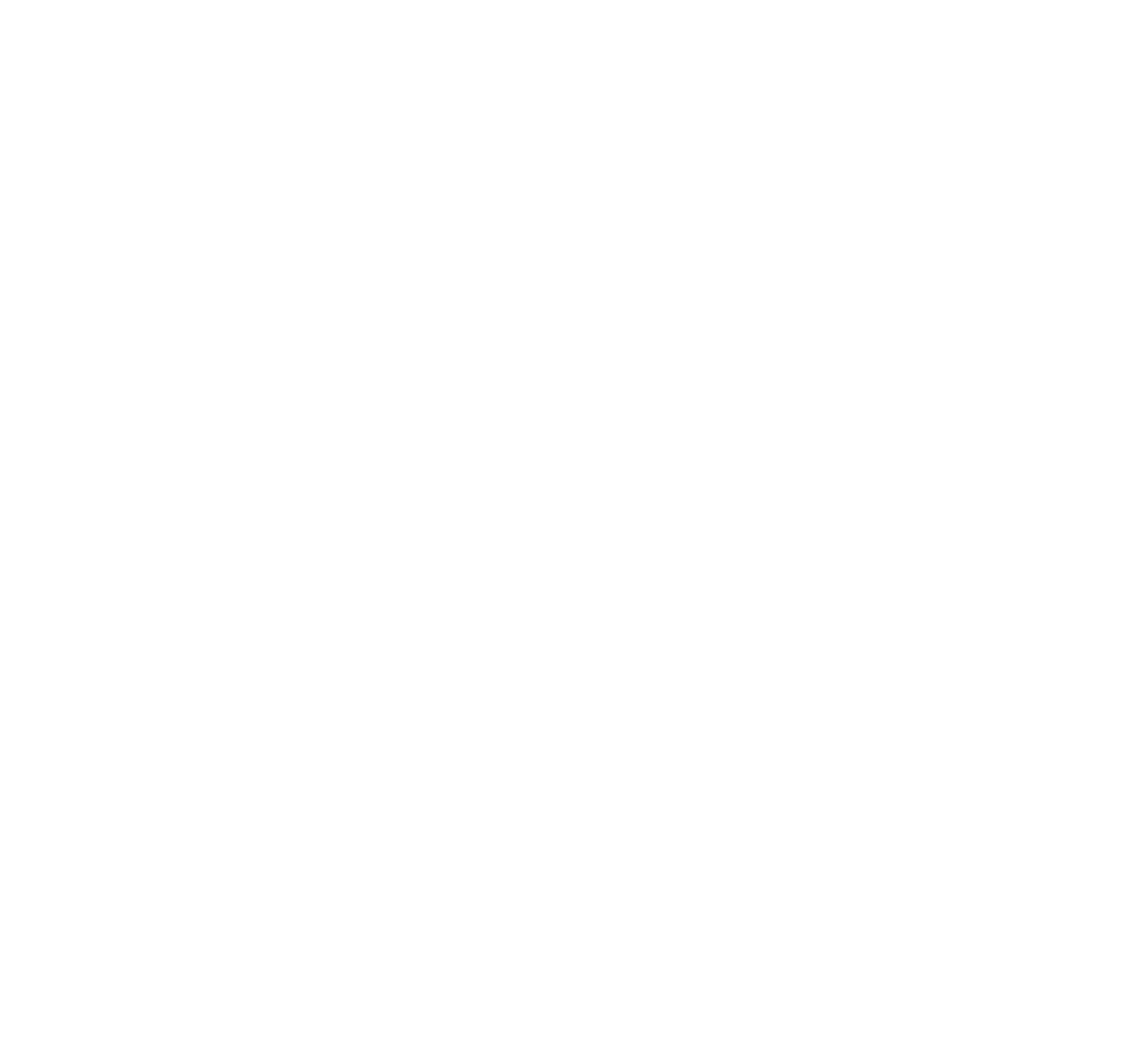
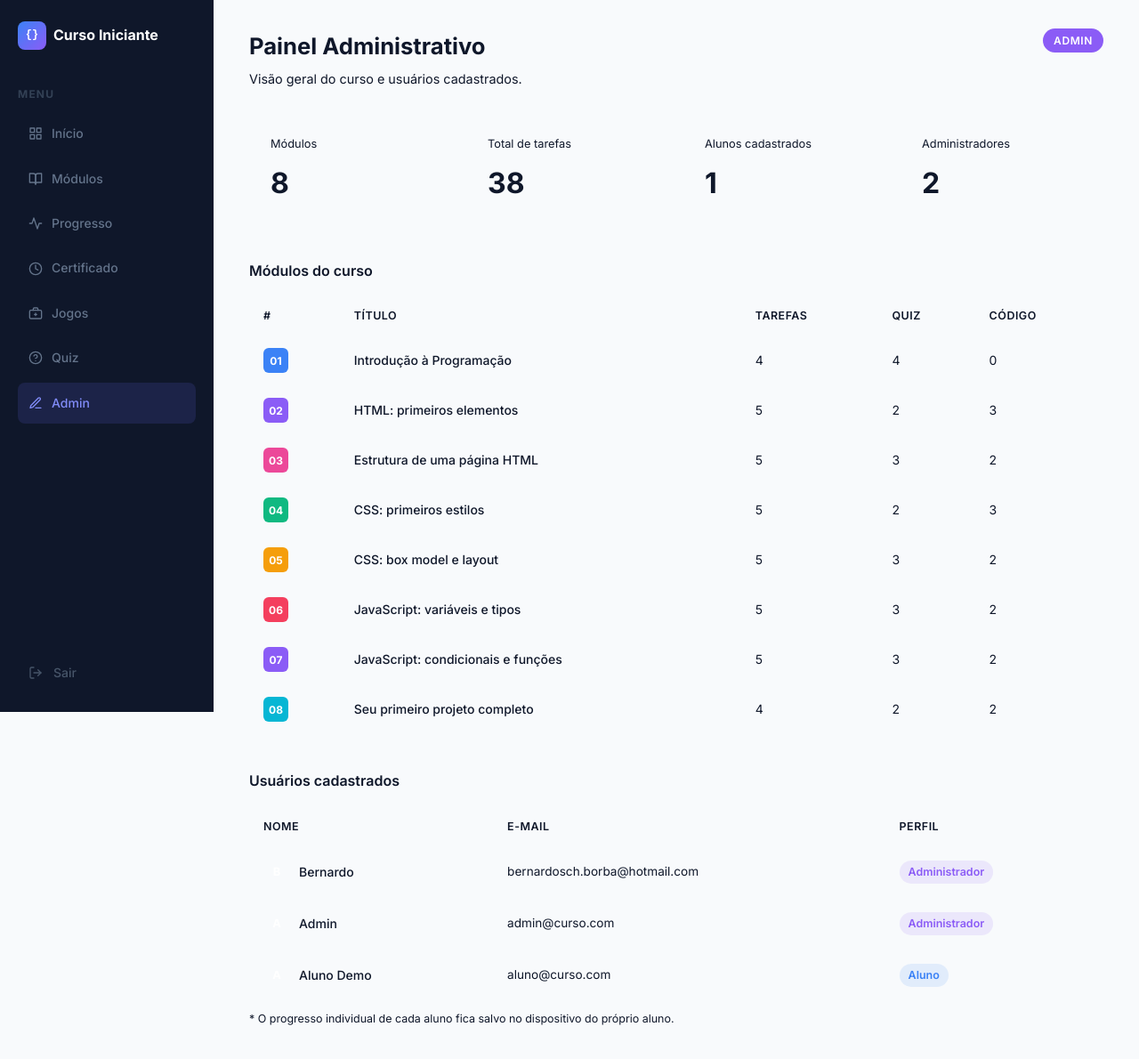
Before and after one commit to Folha111/curso-iniciante-na-programacao, a React (Vite) app: page /admin in a window 1280 px wide. Before the commit this address had no page. Shown: the top 1190 px of the page at 89% size. Before the commit the page ends 800 px from the top, so only its background shows below. Built offline with nearby package versions, Linux system fonts and the light colour scheme; sample sign-in values are in the browser's storage.

Commit message:
Add admin panel with role-based access (admin/aluno)

```diff
--- a/src/App.jsx
+++ b/src/App.jsx
@@ -2,6 +2,7 @@ import { Routes, Route } from 'react-router-dom'
 import { AuthProvider } from './context/AuthContext'
 import { ProgressProvider } from './context/ProgressContext'
 import ProtectedRoute from './components/ProtectedRoute'
+import ProtectedAdminRoute from './components/ProtectedAdminRoute'
 import AppLayout from './components/AppLayout'
 import Navbar from './components/Navbar'
 import Hero from './components/Hero'
@@ -19,6 +20,7 @@ import Quiz from './pages/Quiz'
 import Modulos from './pages/Modulos'
 import Progresso from './pages/Progresso'
 import Certificado from './pages/Certificado'
+import Admin from './pages/Admin'
 
 function Home() {
   return (
@@ -58,6 +60,14 @@ export default function App() {
             <Route path="/certificado" element={<Certificado />} />
             <Route path="/jogos" element={<Games />} />
             <Route path="/quiz" element={<Quiz />} />
+            <Route
+              path="/admin"
+              element={
+                <ProtectedAdminRoute>
+                  <Admin />
+                </ProtectedAdminRoute>
+              }
+            />
           </Route>
         </Routes>
       </ProgressProvider>
--- a/src/components/AppLayout.jsx
+++ b/src/components/AppLayout.jsx
@@ -75,6 +75,16 @@ export default function AppLayout() {
                 Quiz
               </Link>
             </li>
+            {user?.role === 'admin' && (
+              <li className={`dash__nav-item ${location.pathname === '/admin' ? 'dash__nav-item--active' : ''}`}>
+                <Link to="/admin" style={{ display: 'flex', alignItems: 'center', gap: '10px', color: 'inherit', textDecoration: 'none', width: '100%' }}>
+                  <svg width="16" height="16" viewBox="0 0 24 24" fill="none" stroke="currentColor" strokeWidth="2" strokeLinecap="round" strokeLinejoin="round">
+                    <path d="M12 20h9"/><path d="M16.5 3.5a2.121 2.121 0 013 3L7 19l-4 1 1-4 12.5-12.5z"/>
+                  </svg>
+                  Admin
+                </Link>
+              </li>
+            )}
           </ul>
         </nav>
 
--- /dev/null
+++ b/src/components/ProtectedAdminRoute.jsx
@@ -0,0 +1,9 @@
+import { Navigate } from 'react-router-dom'
+import { useAuth } from '../context/AuthContext'
+
+export default function ProtectedAdminRoute({ children }) {
+  const { user } = useAuth()
+  if (!user) return <Navigate to="/login" replace />
+  if (user.role !== 'admin') return <Navigate to="/dashboard" replace />
+  return children
+}
--- a/src/context/AuthContext.jsx
+++ b/src/context/AuthContext.jsx
@@ -1,11 +1,14 @@
 import { createContext, useContext, useState } from 'react'
 
-const CREDENTIALS = {
-  email: 'bernardosch.borba@hotmail.com',
-  password: '123456',
-}
+const USERS = [
+  { email: 'bernardosch.borba@hotmail.com', password: '123456', name: 'Bernardo', role: 'admin' },
+  { email: 'admin@curso.com',               password: 'admin123',  name: 'Admin',    role: 'admin' },
+  { email: 'aluno@curso.com',               password: 'aluno123',  name: 'Aluno Demo', role: 'aluno' },
+]
 
 const AuthContext = createContext(null)
+
+export { USERS }
 
 export function AuthProvider({ children }) {
   const [user, setUser] = useState(() => {
@@ -14,8 +17,9 @@ export function AuthProvider({ children }) {
   })
 
   function login(email, password) {
-    if (email === CREDENTIALS.email && password === CREDENTIALS.password) {
-      const userData = { email, name: 'Bernardo' }
+    const found = USERS.find((u) => u.email === email && u.password === password)
+    if (found) {
+      const userData = { email: found.email, name: found.name, role: found.role }
       localStorage.setItem('user', JSON.stringify(userData))
       setUser(userData)
       return true
--- /dev/null
+++ b/src/pages/Admin.css
@@ -0,0 +1,200 @@
+.adm {
+  flex: 1;
+  padding: 32px 40px;
+  overflow-y: auto;
+  background: var(--bg);
+}
+
+.adm__header {
+  display: flex;
+  align-items: flex-start;
+  justify-content: space-between;
+  margin-bottom: 32px;
+}
+
+.adm__title {
+  font-size: 1.6rem;
+  font-weight: 700;
+  color: var(--text);
+  margin: 0 0 4px;
+}
+
+.adm__subtitle {
+  color: var(--text-muted);
+  font-size: 0.9rem;
+  margin: 0;
+}
+
+.adm__badge {
+  background: #8b5cf6;
+  color: #fff;
+  font-size: 0.75rem;
+  font-weight: 600;
+  padding: 4px 12px;
+  border-radius: 999px;
+  letter-spacing: 0.05em;
+  text-transform: uppercase;
+}
+
+/* Stats */
+.adm__stats {
+  display: grid;
+  grid-template-columns: repeat(auto-fit, minmax(160px, 1fr));
+  gap: 16px;
+  margin-bottom: 40px;
+}
+
+.adm__stat {
+  background: var(--surface);
+  border: 1px solid var(--border);
+  border-radius: 12px;
+  padding: 20px 24px;
+}
+
+.adm__stat-label {
+  font-size: 0.8rem;
+  color: var(--text-muted);
+  margin: 0 0 8px;
+}
+
+.adm__stat-value {
+  font-size: 2rem;
+  font-weight: 700;
+  color: var(--text);
+  margin: 0;
+}
+
+/* Section */
+.adm__section {
+  margin-bottom: 40px;
+}
+
+.adm__section-title {
+  font-size: 1rem;
+  font-weight: 600;
+  color: var(--text);
+  margin: 0 0 16px;
+}
+
+/* Table */
+.adm__table-wrap {
+  border: 1px solid var(--border);
+  border-radius: 12px;
+  overflow: hidden;
+}
+
+.adm__table {
+  width: 100%;
+  border-collapse: collapse;
+  font-size: 0.875rem;
+}
+
+.adm__table thead {
+  background: var(--surface);
+}
+
+.adm__table th {
+  padding: 12px 16px;
+  text-align: left;
+  font-weight: 600;
+  color: var(--text-muted);
+  font-size: 0.78rem;
+  text-transform: uppercase;
+  letter-spacing: 0.04em;
+  border-bottom: 1px solid var(--border);
+}
+
+.adm__table td {
+  padding: 14px 16px;
+  color: var(--text);
+  border-bottom: 1px solid var(--border);
+}
+
+.adm__table tbody tr:last-child td {
+  border-bottom: none;
+}
+
+.adm__table tbody tr:hover {
+  background: var(--surface);
+}
+
+/* Module number badge */
+.adm__mod-num {
+  display: inline-flex;
+  align-items: center;
+  justify-content: center;
+  width: 28px;
+  height: 28px;
+  border-radius: 6px;
+  color: #fff;
+  font-weight: 700;
+  font-size: 0.75rem;
+}
+
+.adm__mod-title {
+  font-weight: 500;
+}
+
+/* User cells */
+.adm__user-name {
+  display: flex;
+  align-items: center;
+  gap: 10px;
+  font-weight: 500;
+}
+
+.adm__avatar {
+  width: 30px;
+  height: 30px;
+  border-radius: 50%;
+  background: var(--accent);
+  color: #fff;
+  display: flex;
+  align-items: center;
+  justify-content: center;
+  font-weight: 700;
+  font-size: 0.8rem;
+  flex-shrink: 0;
+}
+
+.adm__user-email {
+  color: var(--text-muted);
+  font-size: 0.85rem;
+}
+
+/* Role badge */
+.adm__role {
+  display: inline-block;
+  padding: 3px 10px;
+  border-radius: 999px;
+  font-size: 0.78rem;
+  font-weight: 600;
+}
+
+.adm__role--admin {
+  background: rgba(139, 92, 246, 0.12);
+  color: #8b5cf6;
+}
+
+.adm__role--aluno {
+  background: rgba(59, 130, 246, 0.12);
+  color: #3b82f6;
+}
+
+/* Note */
+.adm__note {
+  margin-top: 10px;
+  font-size: 0.78rem;
+  color: var(--text-muted);
+}
+
+@media (max-width: 640px) {
+  .adm {
+    padding: 24px 16px;
+  }
+
+  .adm__header {
+    flex-direction: column;
+    gap: 12px;
+  }
+}
--- /dev/null
+++ b/src/pages/Admin.jsx
@@ -0,0 +1,115 @@
+import { USERS } from '../context/AuthContext'
+import { MODULES } from '../data/modules'
+import './Admin.css'
+
+const totalTasks = MODULES.reduce((acc, m) => acc + m.tasks.length, 0)
+const alunos = USERS.filter((u) => u.role === 'aluno')
+const admins = USERS.filter((u) => u.role === 'admin')
+
+export default function Admin() {
+  return (
+    <main className="adm">
+      <header className="adm__header">
+        <div>
+          <h1 className="adm__title">Painel Administrativo</h1>
+          <p className="adm__subtitle">Visão geral do curso e usuários cadastrados.</p>
+        </div>
+        <span className="adm__badge">Admin</span>
+      </header>
+
+      {/* Stats */}
+      <div className="adm__stats">
+        <div className="adm__stat">
+          <p className="adm__stat-label">Módulos</p>
+          <p className="adm__stat-value">{MODULES.length}</p>
+        </div>
+        <div className="adm__stat">
+          <p className="adm__stat-label">Total de tarefas</p>
+          <p className="adm__stat-value">{totalTasks}</p>
+        </div>
+        <div className="adm__stat">
+          <p className="adm__stat-label">Alunos cadastrados</p>
+          <p className="adm__stat-value">{alunos.length}</p>
+        </div>
+        <div className="adm__stat">
+          <p className="adm__stat-label">Administradores</p>
+          <p className="adm__stat-value">{admins.length}</p>
+        </div>
+      </div>
+
+      {/* Modules overview */}
+      <section className="adm__section">
+        <h2 className="adm__section-title">Módulos do curso</h2>
+        <div className="adm__table-wrap">
+          <table className="adm__table">
+            <thead>
+              <tr>
+                <th>#</th>
+                <th>Título</th>
+                <th>Tarefas</th>
+                <th>Quiz</th>
+                <th>Código</th>
+              </tr>
+            </thead>
+            <tbody>
+              {MODULES.map((mod) => {
+                const quizCount = mod.tasks.filter((t) => t.type === 'quiz').length
+                const codeCount = mod.tasks.filter((t) => t.type === 'code').length
+                return (
+                  <tr key={mod.id}>
+                    <td>
+                      <span className="adm__mod-num" style={{ background: mod.color }}>
+                        {mod.number}
+                      </span>
+                    </td>
+                    <td className="adm__mod-title">{mod.title}</td>
+                    <td>{mod.tasks.length}</td>
+                    <td>{quizCount}</td>
+                    <td>{codeCount}</td>
+                  </tr>
+                )
+              })}
+            </tbody>
+          </table>
+        </div>
+      </section>
+
+      {/* Users */}
+      <section className="adm__section">
+        <h2 className="adm__section-title">Usuários cadastrados</h2>
+        <div className="adm__table-wrap">
+          <table className="adm__table">
+            <thead>
+              <tr>
+                <th>Nome</th>
+                <th>E-mail</th>
+                <th>Perfil</th>
+              </tr>
+            </thead>
+            <tbody>
+              {USERS.map((u) => (
+                <tr key={u.email}>
+                  <td>
+                    <div className="adm__user-name">
+                      <span className="adm__avatar">{u.name[0]}</span>
+                      {u.name}
+                    </div>
+                  </td>
+                  <td className="adm__user-email">{u.email}</td>
+                  <td>
+                    <span className={`adm__role adm__role--${u.role}`}>
+                      {u.role === 'admin' ? 'Administrador' : 'Aluno'}
+                    </span>
+                  </td>
+                </tr>
+              ))}
+            </tbody>
+          </table>
+        </div>
+        <p className="adm__note">
+          * O progresso individual de cada aluno fica salvo no dispositivo do próprio aluno.
+        </p>
+      </section>
+    </main>
+  )
+}
```
